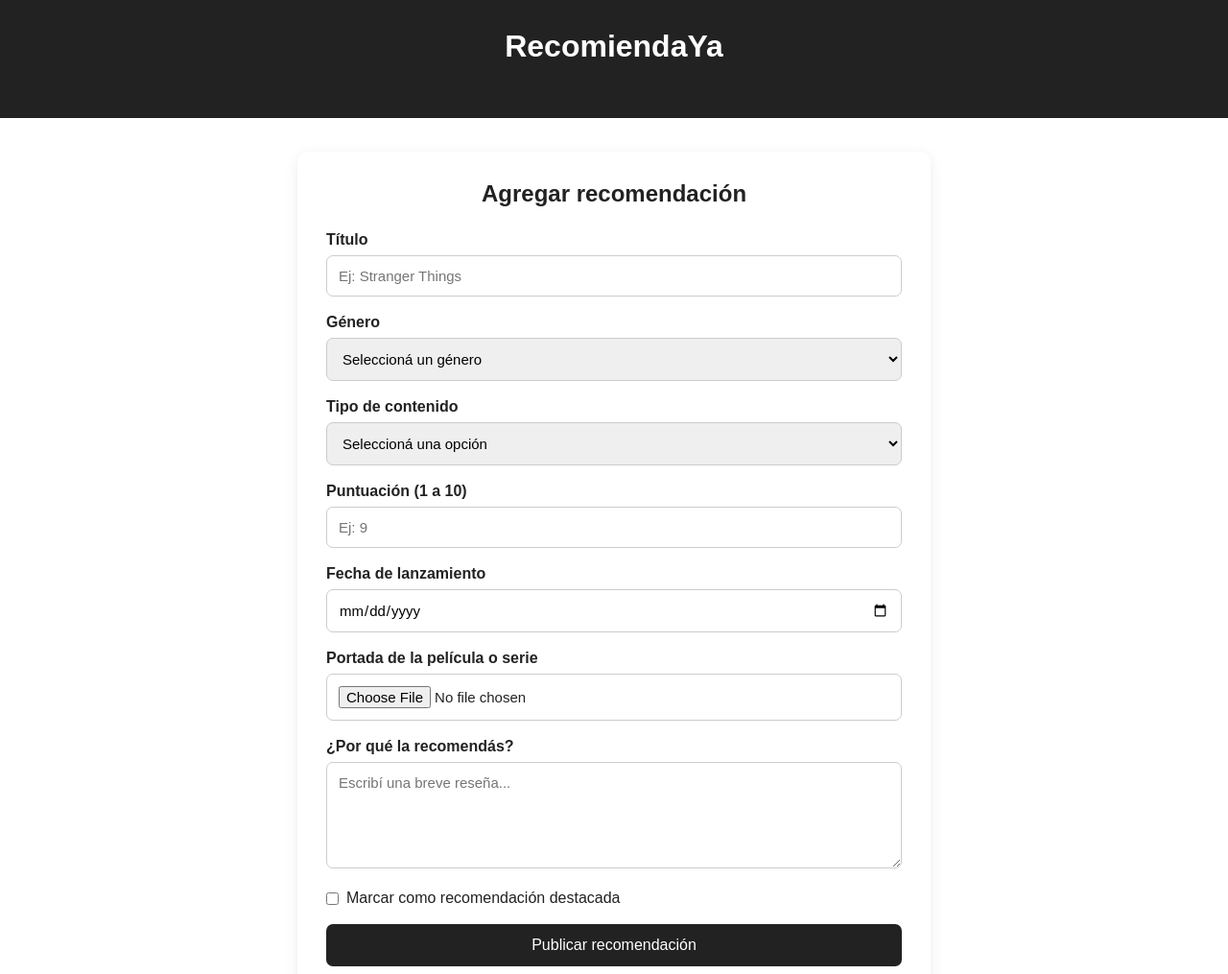
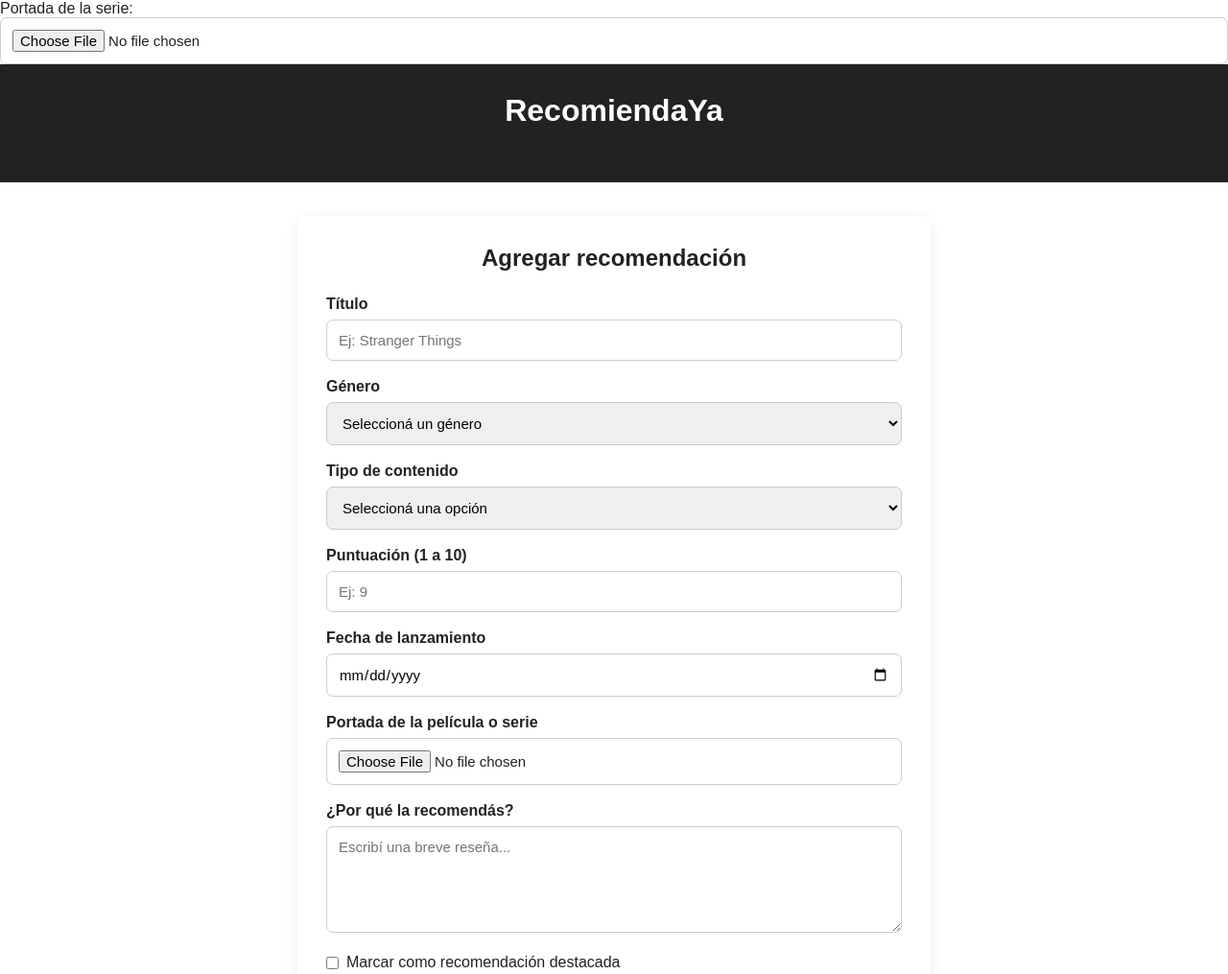
Before and after one commit to lionelgarcia/app-recomendaciones, a plain HTML site: page index.html in a window 1280 px wide. Shown: the top 1015 px of the page at 96% size. Drawn offline with nearby package versions, Linux system fonts and the light colour scheme; a script that the page names is missing.

```diff
--- a/index.html
+++ b/index.html
@@ -11,6 +11,16 @@
 
     <!-- 1. Cargar primero la librería oficial de Supabase desde CDN -->
     <script src="https://cdn.jsdelivr.net/npm/@supabase/supabase-js@2"></script>
+    <!-- Campo para seleccionar la imagen de portada -->
+<div class="form-group">
+  <label for="imagen-file">Portada de la serie:</label>
+  <input
+    type="file"
+    id="imagen-file"
+    accept="image/*"
+    class="form-control"
+  >
+</div>
 </head>
 <body>
 
--- a/supasebaseClient.js
+++ b/supasebaseClient.js
@@ -1,4 +1,4 @@
 const SUPABASE_URL = "https://uuelkigznjwgdpwkvobh.supabase.co";
 const SUPABASE_KEY = "sb_publishable_Y1Hm4qzgg-USBPHDXspjZw_55_346Vk";
 
-const supabase = window.supabase.createClient(SUPABASE_URL, SUPABASE_KEY);
+const supabaseClient = window.supabase.createClient(SUPABASE_URL, SUPABASE_KEY);
```
